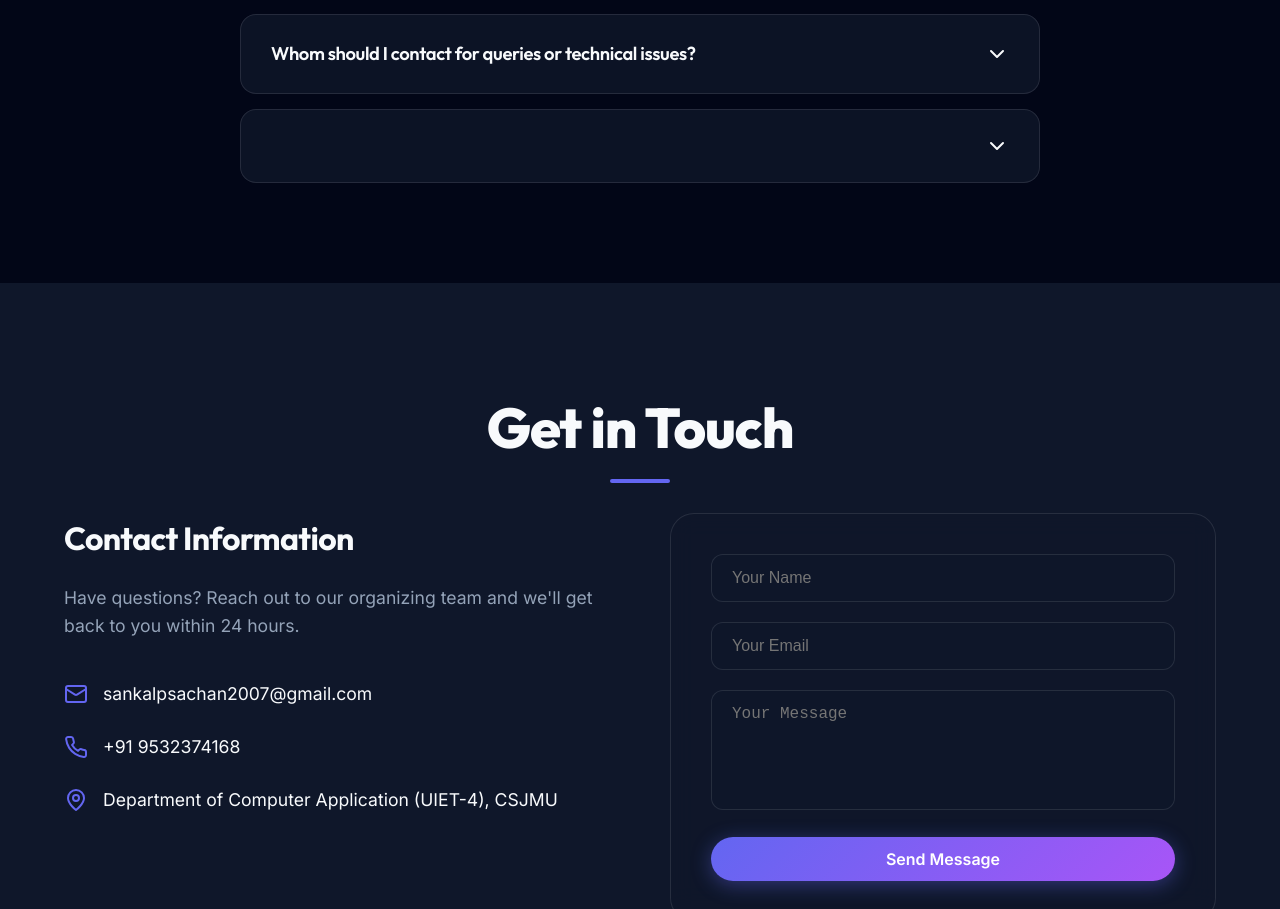
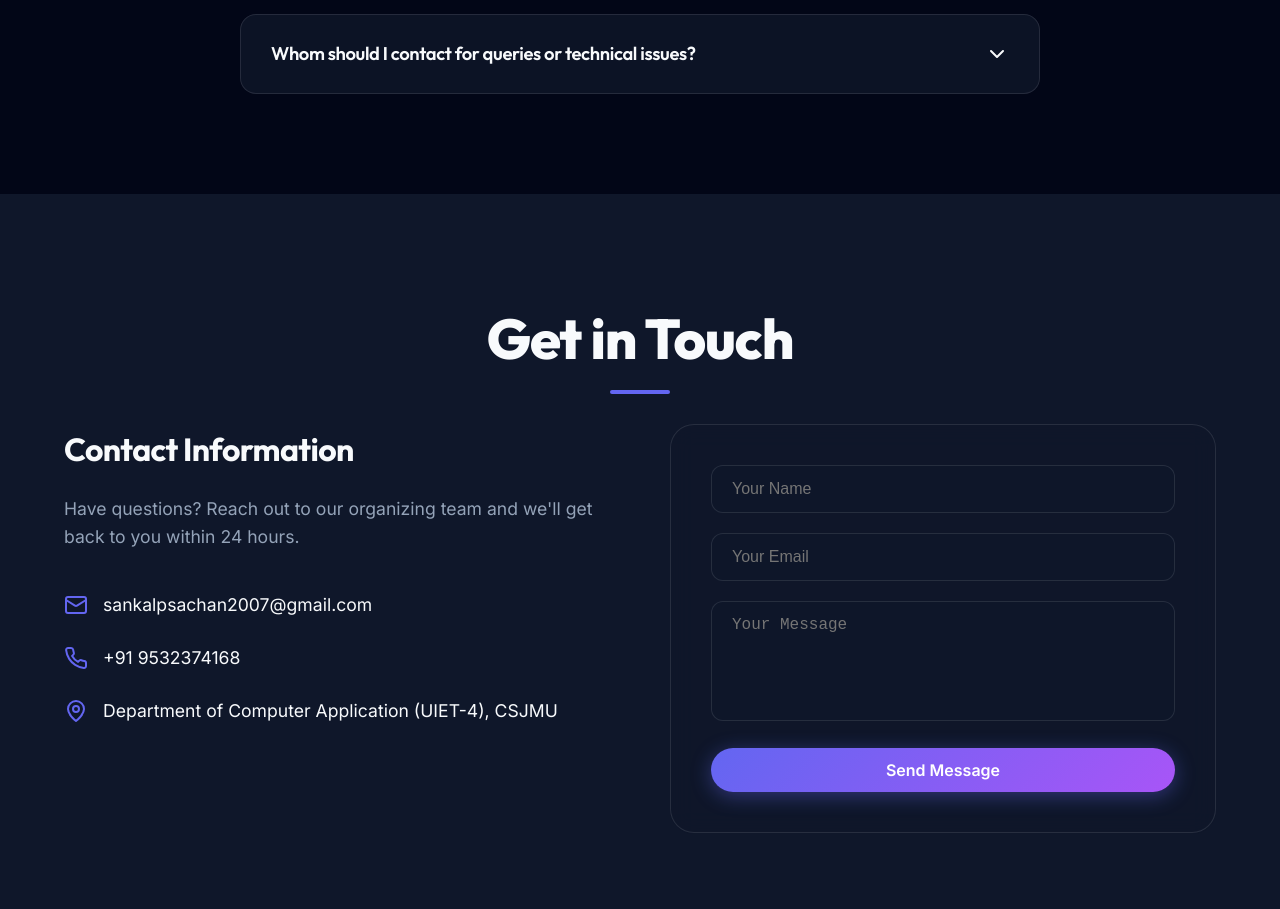
Before and after one commit to sankalp-sachan/Main-website, a React (Vite) app: page / in a window 1280 px wide. Shown: the part 6726-7635 px from the top of the page. Built offline with nearby package versions, Linux system fonts and the light colour scheme.

Commit message:
Managing the FAq

```diff
--- a/src/sections/FAQ.jsx
+++ b/src/sections/FAQ.jsx
@@ -13,7 +13,6 @@ const FAQ = () => {
     { q: "Will a certificate be provided?", a: "Yes, e-certificates/certificates of participation will be provided to all eligible participants. Certificates of merit will be awarded to winners." },
     { q: "Are there any prizes for the winners?", a: "Yes, attractive prizes and/or merit certificates will be awarded to top performers, as announced by the organizing committee." },
     { q: "Whom should I contact for queries or technical issues?", a: "For any queries related to registration, rules, or technical support, participants may contact the event coordinators through the official email ID or contact number mentioned on the website." },
-    { q: "", a: "" },
   ];
 
   const toggleFAQ = (index) => {
```
